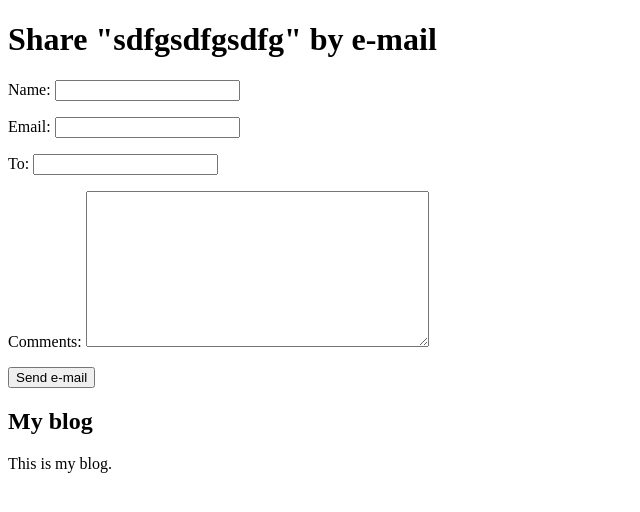
After one commit to KUMA-ORIGINAL/django-blog, a Django app: page /blog/5/share/ in a window 1280 px wide. The commit adds this page. Shown: the top 512 px of the page, without its empty margins (0-640 px from the left). Run offline with Django 4.2, Linux system fonts and the light colour scheme; data comes from the database, SQL or seed files in the repository.

Commit message:
Функция «Поделиться статьей через e-mail» / начало 2 главы

```diff
--- /dev/null
+++ b/mysite/blog/forms.py
@@ -0,0 +1,8 @@
+from django import forms
+
+
+class EmailPostForm(forms.Form):
+    name = forms.CharField(max_length=25)
+    email = forms.EmailField()
+    to = forms.EmailField()
+    comments = forms.CharField(required=False, widget=forms.Textarea)
--- /dev/null
+++ b/mysite/blog/templates/blog/post/share.html
@@ -0,0 +1,15 @@
+{% extends "blog/base.html" %}
+{% block title %}Share a post{% endblock %}
+{% block content %}
+    {% if sent %}
+        <h1>E-mail successfully sent</h1>
+        <p>"{{ post.title }}" was successfully sent to {{ form.cleaned_data.to }}.</p>
+    {% else %}
+        <h1>Share "{{ post.title }}" by e-mail</h1>
+        <form action="." method="post">
+            {% csrf_token %}
+            {{ form.as_p }}
+            <input type="submit" value="Send e-mail">
+        </form>
+    {% endif %}
+{% endblock %}
--- a/mysite/blog/urls.py
+++ b/mysite/blog/urls.py
@@ -6,6 +6,7 @@ app_name = 'blog'
 urlpatterns = [
     # path('', views.post_list, name='post_list'),
     path('', views.PostListView.as_view(), name='post_list'),
-    path('<int:year>/<int:month>/<int:day>/<slug:post>',
-         views.post_detail, name='post_detail')
+    path('<int:year>/<int:month>/<int:day>/<slug:post>/',
+         views.post_detail, name='post_detail'),
+    path('<int:post_id>/share/', views.post_share, name='post_share')
 ]
--- a/mysite/blog/views.py
+++ b/mysite/blog/views.py
@@ -1,7 +1,9 @@
+from django.core.mail import send_mail
 from django.core.paginator import Paginator, EmptyPage, PageNotAnInteger
 from django.shortcuts import render, get_object_or_404
 from django.views.generic import ListView
 
+from .forms import EmailPostForm
 from .models import Post
 
 
@@ -31,3 +33,25 @@ def post_detail(request, year, month, day, post):
     post = get_object_or_404(Post, slug=post, status='published', publish__year=year,
                              publish__month=month, publish__day=day)
     return render(request, 'blog/post/detail.html', {'post': post})
+
+
+def post_share(request, post_id):
+    # Получение статьи по идентификатору
+    post = get_object_or_404(Post, id=post_id, status='published')
+    sent = False
+    if request.method == 'POST':
+        # Форма была отправлена на сохранение.
+        form = EmailPostForm(request.POST)
+        if form.is_valid():
+            # Все поля формы прошли валидацию
+            cd = form.cleaned_data
+            # ... Отправка электронной почты.
+            post_url = request.build_absolute_uri(post.get_absolute_url())
+            subject = f"{cd['name']} ({cd['email']}) recommends you reading {post.title}"
+            message = f"Read {post.title} at {post_url}\n\n {cd['name']} comments: {cd['comments']}"
+            send_mail(subject, message, 'thefresh.friends.software@gmail.com', [cd['to']])
+            sent = True
+    else:
+        form = EmailPostForm()
+    return render(request, 'blog/post/share.html',
+                  {'post': post, 'form': form, 'sent': sent})
--- a/mysite/mysite/settings.py
+++ b/mysite/mysite/settings.py
@@ -123,3 +123,9 @@ STATIC_URL = 'static/'
 # https://docs.djangoproject.com/en/4.2/ref/settings/#default-auto-field
 
 DEFAULT_AUTO_FIELD = 'django.db.models.BigAutoField'
+
+EMAIL_HOST = 'smtp.gmail.com'
+EMAIL_HOST_USER = 'thefresh.friends.software@gmail.com'
+EMAIL_HOST_PASSWORD = 'jmcilujnfirmdwhc'
+EMAIL_PORT = 587
+EMAIL_USE_TLS = True
```
Also changed, not shown: mysite/blog/templates/blog/pagination.html (+5 -5 lines), mysite/blog/templates/blog/post/detail.html (+6 -3 lines).
